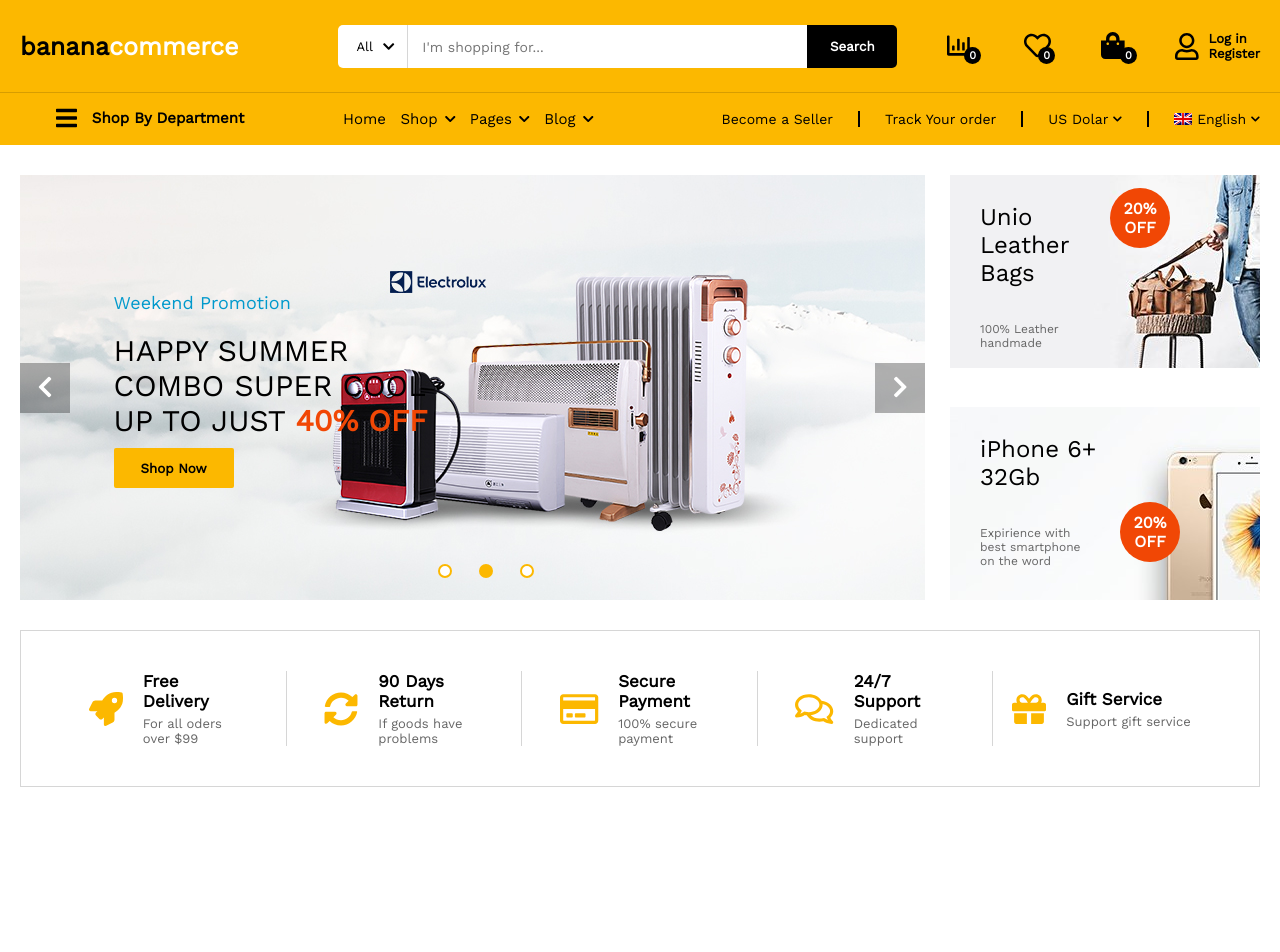
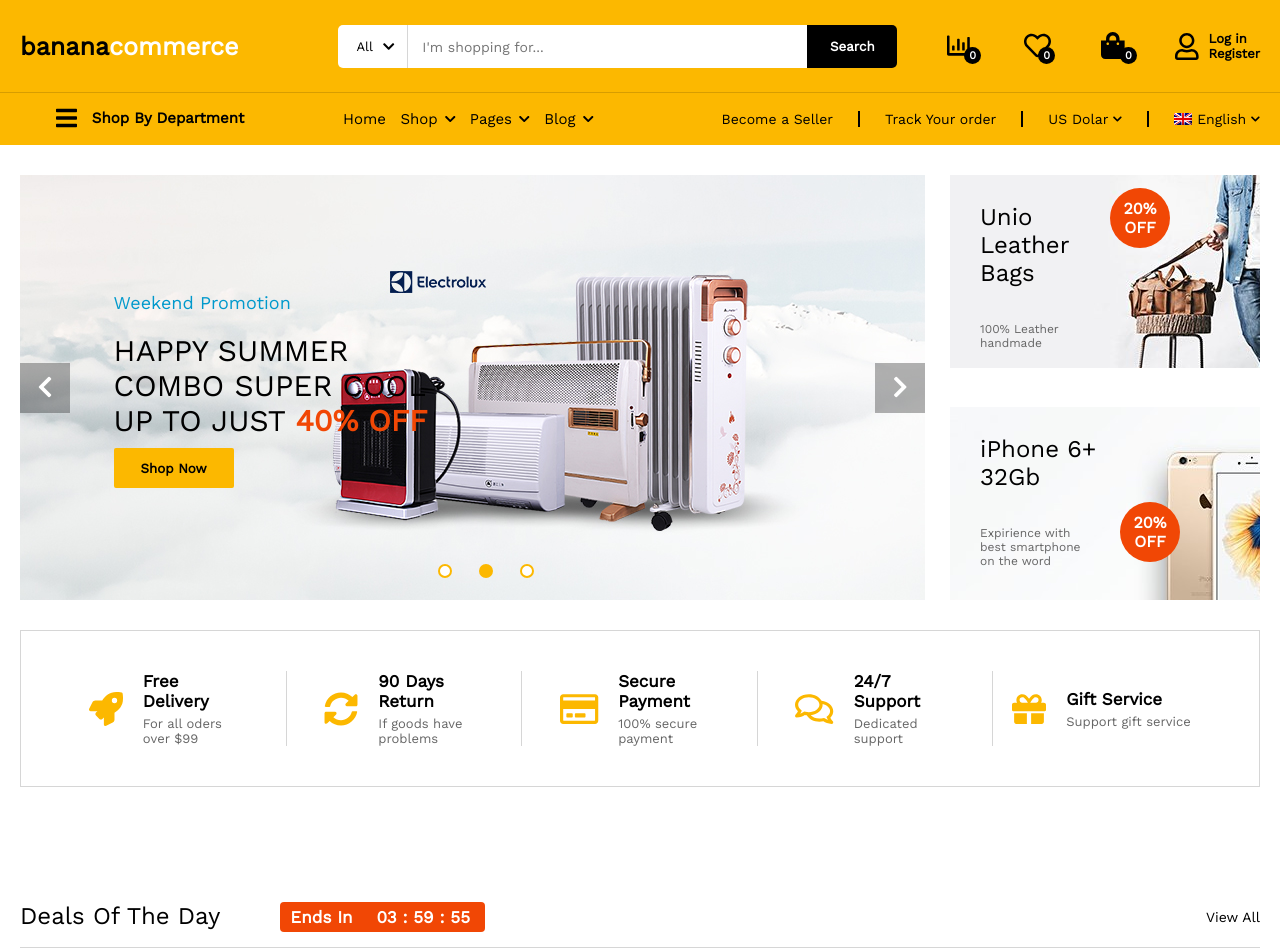
Before and after one commit to Xama-Dev/bananacommerce, a React (Create React App) app: page / in a window 1280 px wide. Shown: the top 952 px of the page. Built offline with nearby package versions, Linux system fonts and the light colour scheme.

Commit message:
timer-deals implementado.

```diff
--- a/src/App.css
+++ b/src/App.css
@@ -19,12 +19,6 @@
 a {
     text-decoration: none;
 }
-.spinner-container {
-  display: flex;
-  justify-content: center;
-  height: 100vh;
-  align-items: center;
+.white-space {
+  height: 1000px;
 }
-.spinner {
-  font-size: 40px;
-}
--- a/src/App.js
+++ b/src/App.js
@@ -4,6 +4,7 @@
 import Header from './components/header/Header'
 import Navbar from './components/Navbar/Navbar'
 import FeaturedSection from './components/featuredSection/FeaturedSection'
+import DealsSection from './components/dealsSection/DealsSection'
 
 import '@fortawesome/fontawesome-free/css/all.min.css'
 import { library } from '@fortawesome/fontawesome-svg-core'
@@ -80,11 +81,15 @@
   export default class App extends Component {
     render() {
       return (
-      <div>
-        <Header />
-        <Navbar />
-        <FeaturedSection />
-      </div>
+        <div>
+          <Header />
+          <Navbar />
+          <FeaturedSection />
+          <DealsSection />
+          <div className="white-space">
+
+          </div>
+        </div>
 
     )
   }
--- /dev/null
+++ b/src/components/dealsSection/DealsSection.css
@@ -0,0 +1,49 @@
+.container-deals__section {
+    width: var(--grid-layout);
+    padding: 100px 20px;
+}
+.timer__deals-container {
+    display: flex;
+    align-items: center;
+    justify-content: space-between;
+    border-bottom: 1px solid #d6d6d6;
+    padding: 15px 0;
+}
+.timer__deals-container a {
+    font-size: 14px;
+    cursor: pointer;
+    transition: all 0.3s;
+    color: black;
+}
+.timer__deals-container a:hover {
+    color: var(--primary-color);
+}
+.wrap-label-timer__deals {
+    display: flex;
+}
+.wrap-label-timer__deals h1 {
+    margin-right: 60px;
+    font-weight: 500;
+}
+
+/* Responsividade */
+@media only screen and (max-width: 767px) {
+    .timer__deals-container a {
+        display: none;
+    }
+    .wrap-label-timer__deals {
+        justify-content: space-between;
+        width: 100%;
+    }
+}
+@media only screen and (max-width: 530px) {
+    .wrap-label-timer__deals {
+        flex-direction: column;
+        align-items: center;
+    }
+    .wrap-label-timer__deals h1 {
+        margin-bottom: 20px;
+        margin-right: 0;
+
+    }
+}
--- /dev/null
+++ b/src/components/dealsSection/DealsSection.js
@@ -0,0 +1,24 @@
+import React, { Component } from 'react'
+import './DealsSection.css'
+
+import TimerDeals from './dealsSectionComponents/timerDeals/TimerDeals'
+
+class DealsSection extends Component {
+    render() {
+        return(
+            <section>
+                <div className="container-deals__section">
+                    <div className="timer__deals-container">
+                        <div className="wrap-label-timer__deals">
+                            <h1>Deals Of The Day</h1>
+                            <TimerDeals />
+                        </div>
+                        <a href="/">View All</a>
+                    </div>
+
+                </div>
+            </section>
+        )
+    }
+}
+export default DealsSection
--- /dev/null
+++ b/src/components/dealsSection/dealsSectionComponents/timerDeals/TimerDeals.css
@@ -0,0 +1,14 @@
+.timerDeals-container {
+    background-color: var(--featured-color);
+    color: var(--tertiary-color);
+    padding: 5px 10px;
+    border-radius: 4px;
+    font-weight: 700;
+    width: 205px;
+}
+.timerDeals-container span:nth-child(1) {
+    margin-right: 18px;
+}
+.timerDeals-container span {
+    font-size: 17px;
+}
--- /dev/null
+++ b/src/components/dealsSection/dealsSectionComponents/timerDeals/TimerDeals.js
@@ -0,0 +1,119 @@
+import React, { Component } from 'react'
+import './TimerDeals.css'
+
+class TimerDeals extends Component {
+    constructor(props) {
+        super(props)
+        this.state = {
+            hours: 4,
+            minuts: 0,
+            seconds: 0,
+            verify: true,
+            editInitialTimer: () => {
+                if (this.state.hours < 10) {
+                    this.setState((state) => ({
+                        hours: `0${state.hours}`,
+                        minuts: `0${state.minuts}`,
+                        seconds: `0${state.seconds}`
+                    }))
+                }
+            },
+            setInitialTimer: () => {
+                this.setState((state) => ({
+                    hours: `0${3}`,
+                    minuts: 59
+                }))
+            },
+            setSeconds: () => {
+                if (this.state.verify) {
+                    this.setState((state) => ({
+                        hours: `0${3}`,
+                        minuts: 59,
+                        verify: false
+                    }))
+                }
+
+                this.setState((state) => ({
+                    seconds: state.seconds - 1
+                }))
+
+                if (this.state.seconds < 10) {
+                    this.setState((state) => ({
+                        seconds: `0${state.seconds}`
+                    }))
+                }
+
+                if (this.state.seconds === '0-1') {
+                    this.setState((state) => ({
+                        seconds: state.seconds = 59
+                    }))
+                }
+            },
+            setMinuts: () => {
+
+                if (this.state.seconds === '00') {
+                    this.setState((state) => ({
+                        minuts: state.minuts - 1
+                    }))
+                }
+
+                if (this.state.minuts < 10 && this.state.seconds === '00') {
+                    this.setState((state) => ({
+                        minuts: `0${state.minuts}`
+                    }))
+                }
+
+                if (this.state.minuts === '00') {
+                    this.setState((state) => ({
+                        minuts: 59
+                    }))
+                }
+
+            },
+            setHour: () => {
+
+                if (this.state.minuts === 59 && this.state.seconds === '00') {
+                    this.setState((state) => ({
+                        hours: `0${state.hours -= 1}`
+
+                    }))
+                }
+                if (this.state.hours === '0-1') {
+                    this.setState((state) => ({
+                        hours: '00',
+                        minuts: '00'
+                    }))
+
+                    clearInterval(this.setTimerDeals)
+                }
+
+            }
+        }
+    }
+
+    componentDidMount() {
+
+        this.state.editInitialTimer()
+
+        this.setTimerDeals = setInterval(() => {
+            this.state.setSeconds()
+            this.state.setMinuts()
+            this.state.setHour()
+
+        }, 1000)
+    }
+
+    render() {
+
+        return (
+            <div className="timerDeals-container">
+                <span>Ends In </span>
+                <span>
+                    {this.state.hours} : {this.state.minuts} : {this.state.seconds}
+                </span>
+            </div>
+        )
+    }
+
+}
+export default TimerDeals
--- a/src/components/featuredSection/FeaturedSection.css
+++ b/src/components/featuredSection/FeaturedSection.css
@@ -1,7 +1,6 @@
 section {
     display: flex;
     justify-content: space-around;
-    margin-bottom: 1000px;
 }
 .container-featured__section {
     width: var(--grid-layout);
```
